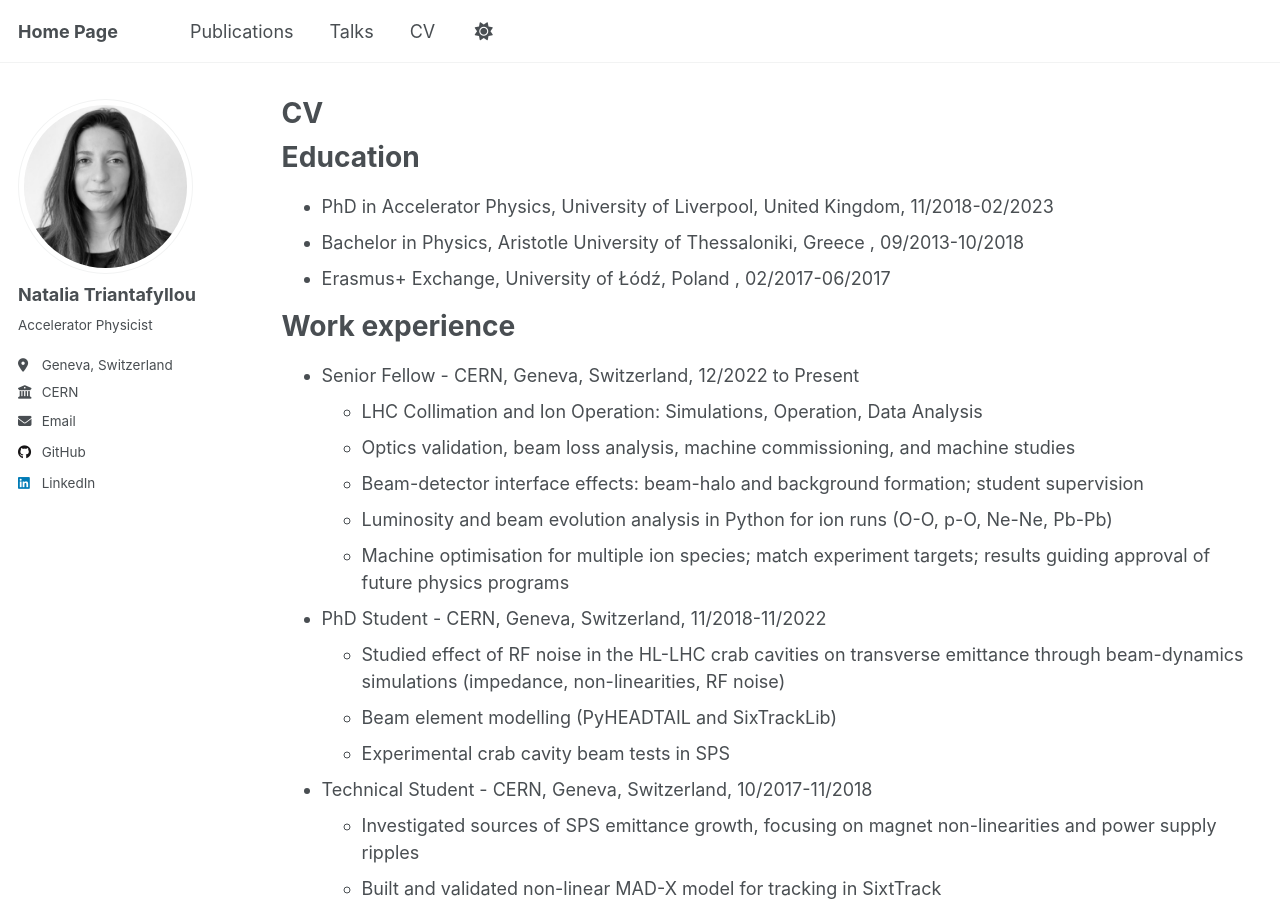
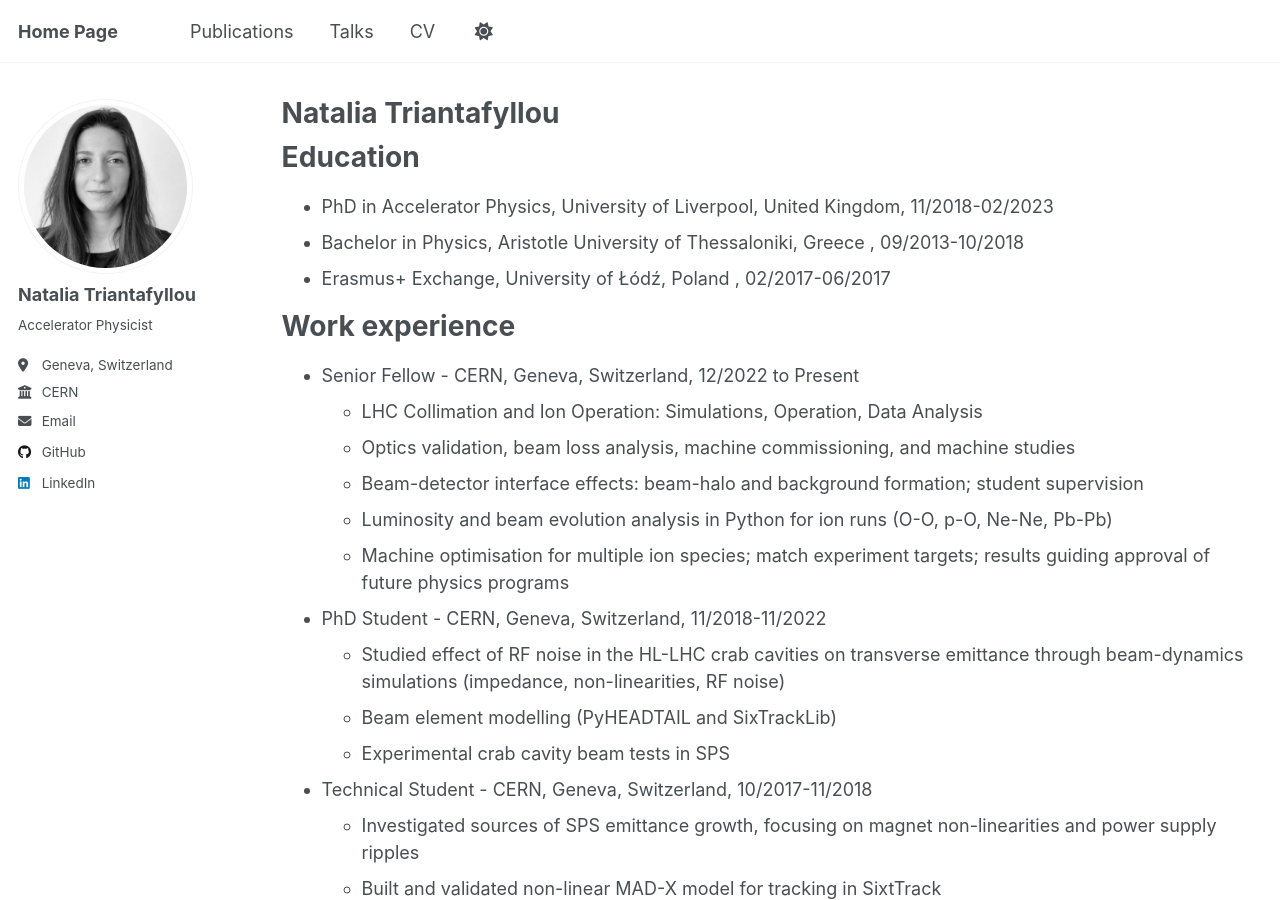
Before and after one commit to natriant/natriant.github.io, a Jekyll site: the page built from _pages/cv.md, in a window 1280 px wide and 900 px high. Built offline with Jekyll 4.4.1, drawn with Linux system fonts in a browser that asks for light colours; a script that is not in the unit is left out.

Commit message:
Update cv.md

```diff
--- a/_pages/cv.md
+++ b/_pages/cv.md
@@ -1,6 +1,6 @@
 ---
 layout: archive
-title: "CV"
+title: "Natalia Triantafyllou"
 permalink: /cv/
 author_profile: true
 redirect_from:
@@ -8,6 +8,7 @@ redirect_from:
 ---
 
 {% include base_path %}
+
 
 Education
 ======
```
